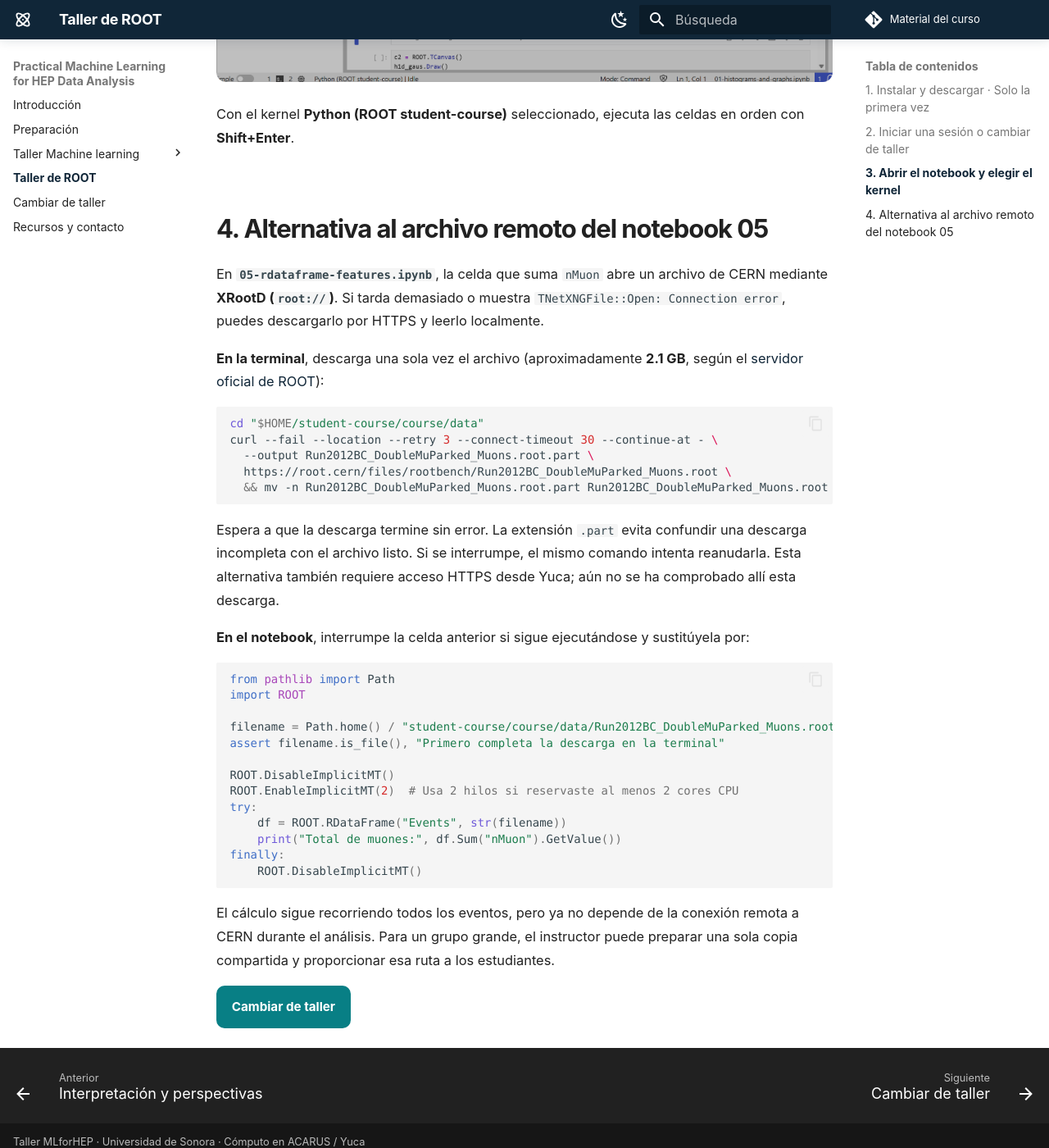
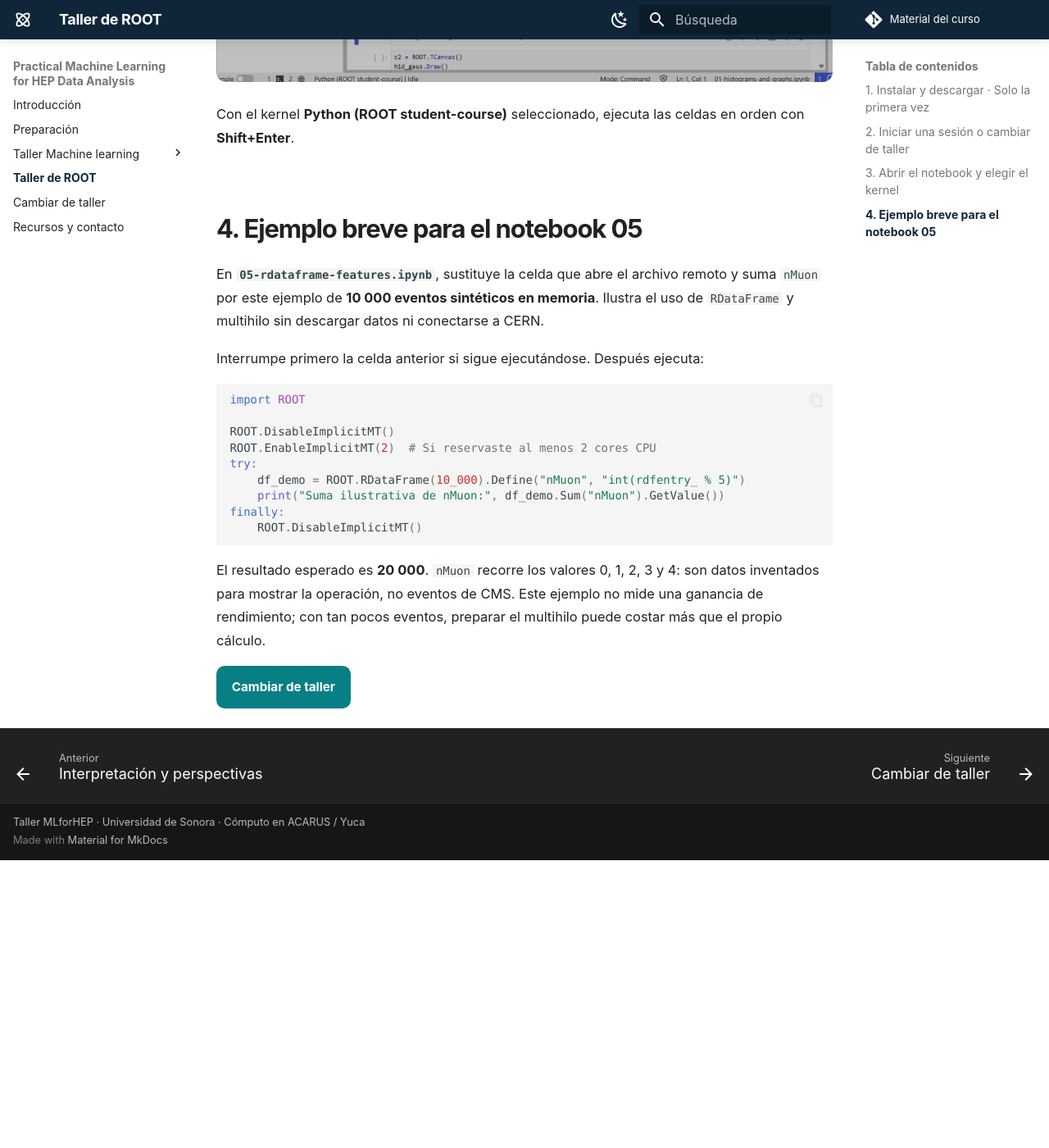
Before and after one commit to castaned/practical-ml-hep, an MkDocs documentation site: the page built from docs/curso-root.md, in a window 1280 px wide and 1400 px high, scrolled down 2901 px. Shown: the whole window at 82% size. Built offline with MkDocs 1.6.1 and Material for MkDocs 9.7.7, drawn with Linux system fonts in a browser that asks for light colours; comment, search, counter and statistics services are not loaded; after the commit the page ends 3950 px from its top, so only the background shows below that.

Commit message:
Replace remote ROOT example with small in-memory demonstration

````diff
--- a/docs/curso-root.md
+++ b/docs/curso-root.md
@@ -61,40 +61,24 @@ En cada notebook selecciona **Kernel → Change Kernel → Python (ROOT student-
 
 Con el kernel **Python (ROOT student-course)** seleccionado, ejecuta las celdas en orden con **Shift+Enter**.
 
-## 4. Alternativa al archivo remoto del notebook 05
+## 4. Ejemplo breve para el notebook 05
 
-En **`05-rdataframe-features.ipynb`**, la celda que suma `nMuon` abre un archivo de CERN mediante **XRootD (`root://`)**. Si tarda demasiado o muestra `TNetXNGFile::Open: Connection error`, puedes descargarlo por HTTPS y leerlo localmente.
+En **`05-rdataframe-features.ipynb`**, sustituye la celda que abre el archivo remoto y suma `nMuon` por este ejemplo de **10 000 eventos sintéticos en memoria**. Ilustra el uso de `RDataFrame` y multihilo sin descargar datos ni conectarse a CERN.
 
-**En la terminal**, descarga una sola vez el archivo (aproximadamente **2.1 GB**, según el [servidor oficial de ROOT](https://root.cern/files/rootbench/)):
-
-```bash
-cd "$HOME/student-course/course/data"
-curl --fail --location --retry 3 --connect-timeout 30 --continue-at - \
-  --output Run2012BC_DoubleMuParked_Muons.root.part \
-  https://root.cern/files/rootbench/Run2012BC_DoubleMuParked_Muons.root \
-  && mv -n Run2012BC_DoubleMuParked_Muons.root.part Run2012BC_DoubleMuParked_Muons.root
-```
-
-Espera a que la descarga termine sin error. La extensión `.part` evita confundir una descarga incompleta con el archivo listo. Si se interrumpe, el mismo comando intenta reanudarla. Esta alternativa también requiere acceso HTTPS desde Yuca; aún no se ha comprobado allí esta descarga.
-
-**En el notebook**, interrumpe la celda anterior si sigue ejecutándose y sustitúyela por:
+Interrumpe primero la celda anterior si sigue ejecutándose. Después ejecuta:
 
 ```python
-from pathlib import Path
 import ROOT
 
-filename = Path.home() / "student-course/course/data/Run2012BC_DoubleMuParked_Muons.root"
-assert filename.is_file(), "Primero completa la descarga en la terminal"
-
 ROOT.DisableImplicitMT()
-ROOT.EnableImplicitMT(2)  # Usa 2 hilos si reservaste al menos 2 cores CPU
+ROOT.EnableImplicitMT(2)  # Si reservaste al menos 2 cores CPU
 try:
-    df = ROOT.RDataFrame("Events", str(filename))
-    print("Total de muones:", df.Sum("nMuon").GetValue())
+    df_demo = ROOT.RDataFrame(10_000).Define("nMuon", "int(rdfentry_ % 5)")
+    print("Suma ilustrativa de nMuon:", df_demo.Sum("nMuon").GetValue())
 finally:
     ROOT.DisableImplicitMT()
 ```
 
-El cálculo sigue recorriendo todos los eventos, pero ya no depende de la conexión remota a CERN durante el análisis. Para un grupo grande, el instructor puede preparar una sola copia compartida y proporcionar esa ruta a los estudiantes.
+El resultado esperado es **20 000**. `nMuon` recorre los valores 0, 1, 2, 3 y 4: son datos inventados para mostrar la operación, no eventos de CMS. Este ejemplo no mide una ganancia de rendimiento; con tan pocos eventos, preparar el multihilo puede costar más que el propio cálculo.
 
 [Cambiar de taller](ambientes.md){ .md-button .md-button--primary }
````
